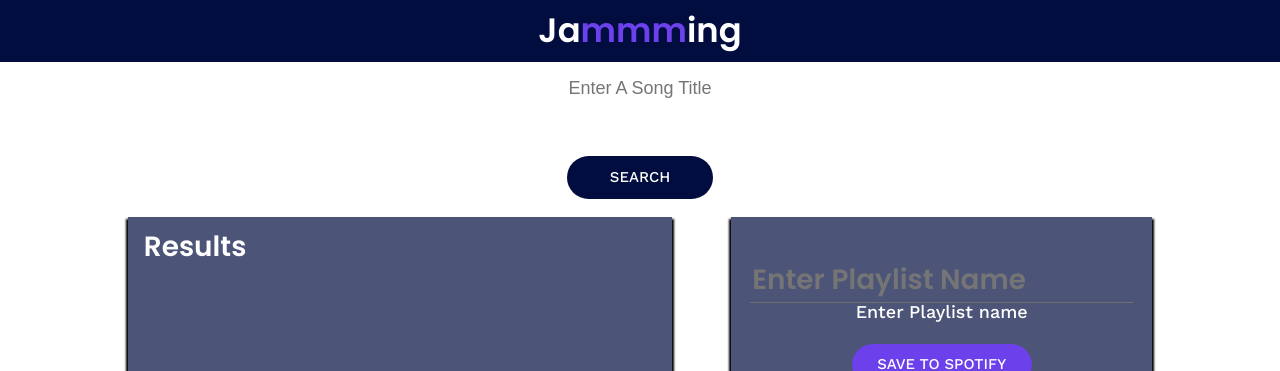
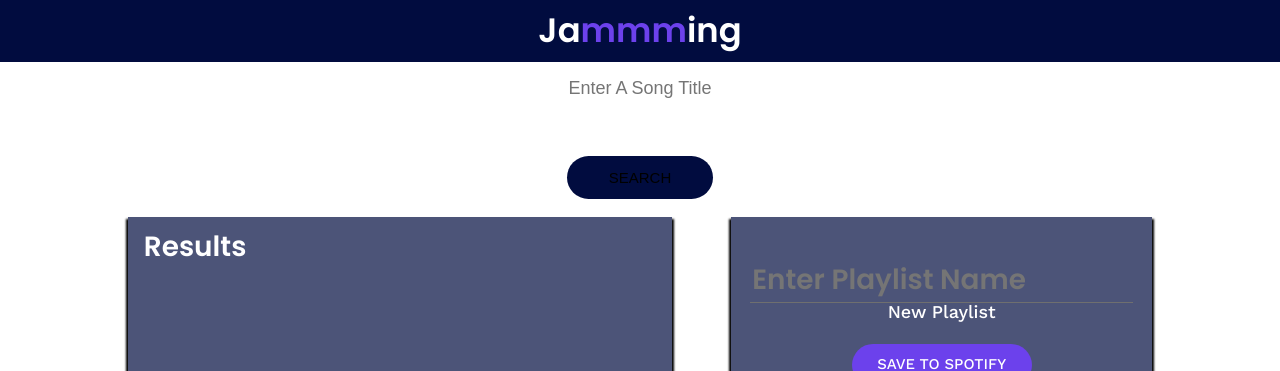
Before and after one commit to tabby42/jamming, a React (Create React App) app: page / in a window 1280 px wide. Shown: the top 371 px of the page. Built offline with nearby package versions, Linux system fonts and the light colour scheme.

Commit message:
remove empty lines

```diff
--- a/src/Components/App/App.js
+++ b/src/Components/App/App.js
@@ -36,7 +36,7 @@
     super(props);
     this.state = {
       searchResults: [],
-      playlistName: 'Enter Playlist name',
+      playlistName: 'New Playlist',
       playlistTracks: []
     };
     //bind methods to the current value of this
@@ -105,9 +105,11 @@
   render() {
     return (
       <div>
-        <h1>Ja<span className="highlight">mmm</span>ing</h1>
+        <div className="Header-container">
+          <h1>Ja<span className="highlight">mmm</span>ing</h1>
+          <SearchBar onSearch={this.search} />
+        </div>
         <div className="App">
-          <SearchBar onSearch={this.search} />
           <div className="App-playlist">
             <SearchResults tracks={this.state.searchResults} onAdd={this.addTrack}  />
             <PlayList playlistName={this.state.playlistName}
```
